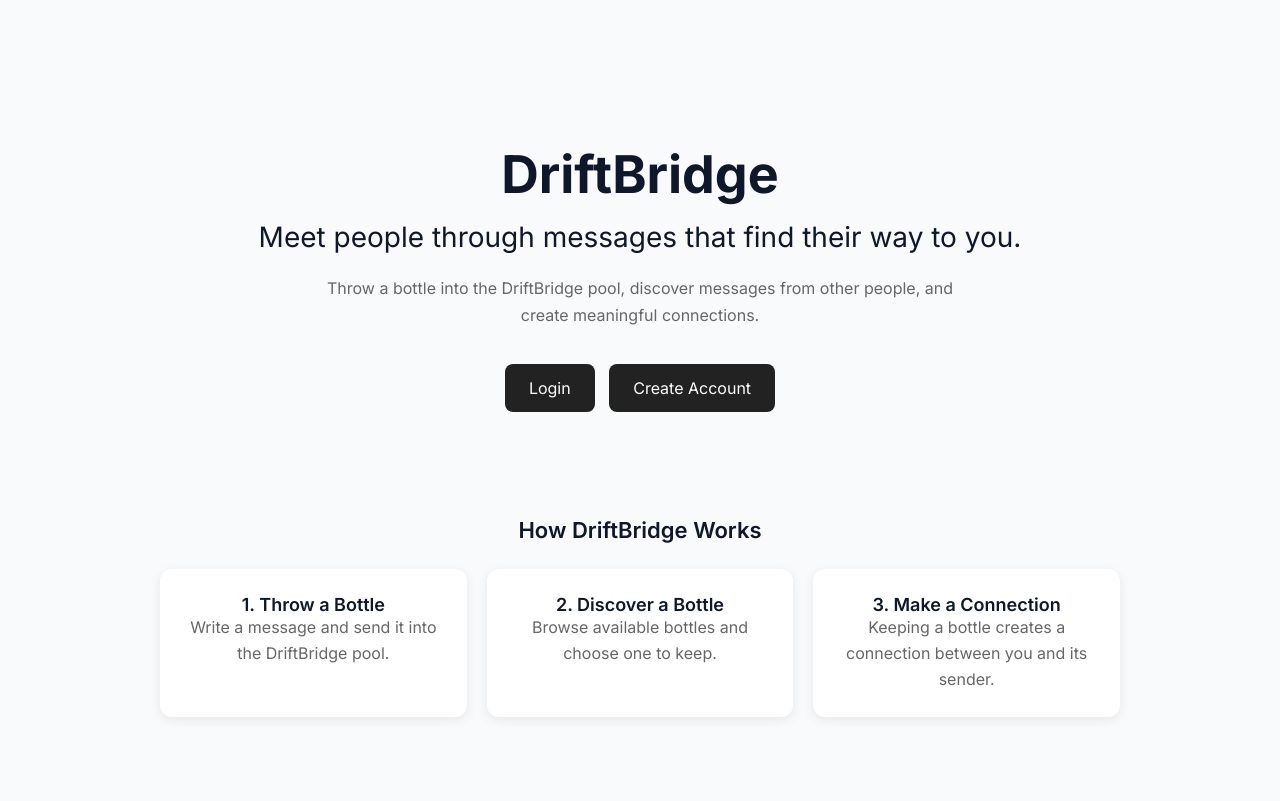
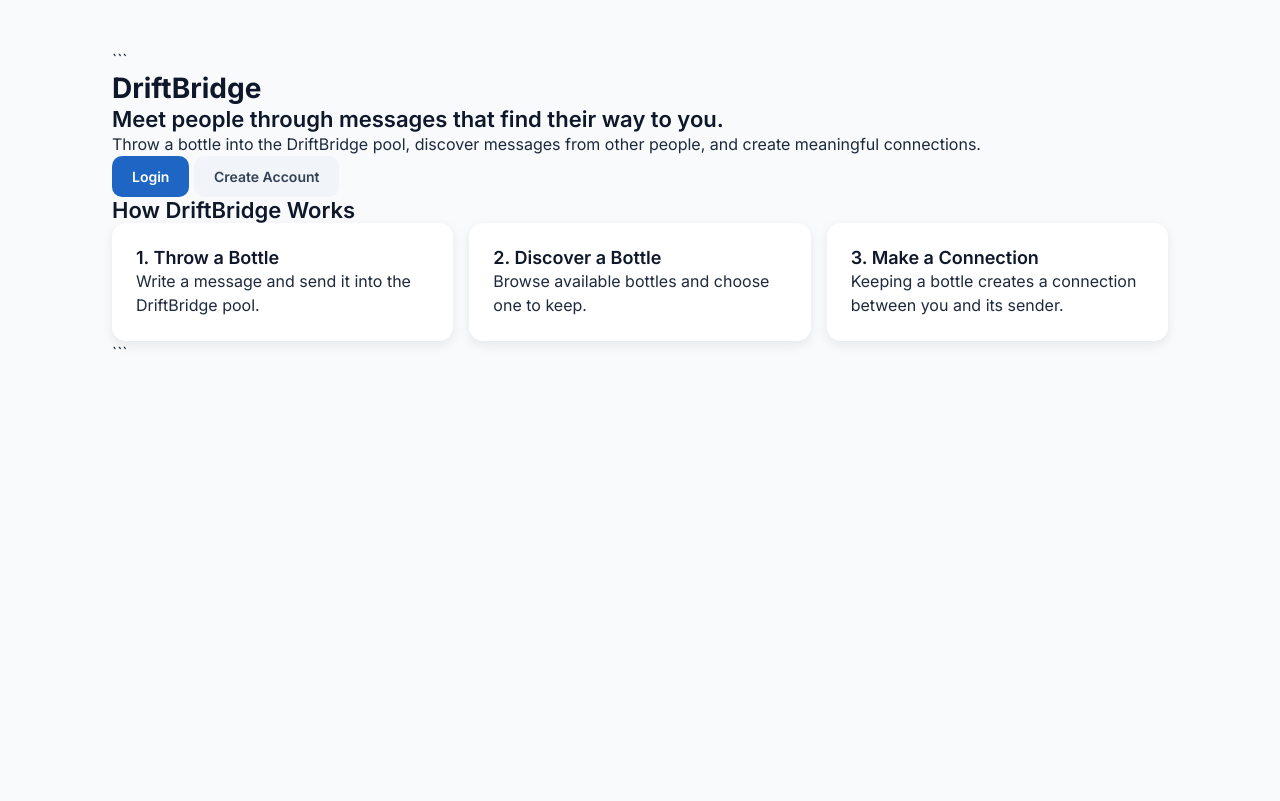
Before and after one commit to bhumika815/DriftBridge, a Flask app: page / in a window 1280 px wide. After the commit the page ends 350 px from the top, so only its background shows below. Run offline with Flask 3, Linux system fonts and the light colour scheme.

Commit message:
Improve landing page design

````diff
--- a/app/templates/landing.html
+++ b/app/templates/landing.html
@@ -6,8 +6,9 @@ DriftBridge
 
 {% block content %}
 
-<div class="landing-container">
+<div class="page-content">
 
+```
 <section class="hero">
 
     <h1>DriftBridge</h1>
@@ -21,11 +22,11 @@ DriftBridge
 
     <div class="hero-buttons">
 
-            <a href="{{ url_for('auth.login') }}">
+        <a href="{{ url_for('auth.login') }}" class="btn btn-primary">
             Login
         </a>
 
-            <a href="{{ url_for('auth.register') }}">
+        <a href="{{ url_for('auth.register') }}" class="btn btn-secondary">
             Create Account
         </a>
 
@@ -38,106 +39,46 @@ DriftBridge
 
     <h2>How DriftBridge Works</h2>
 
-        <div class="steps">
+    <div class="grid grid-3">
 
-            <div class="step">
+        <div class="card">
+
             <h3>1. Throw a Bottle</h3>
+
             <p>
                 Write a message and send it into the DriftBridge pool.
             </p>
+
         </div>
 
-            <div class="step">
+
+        <div class="card">
+
             <h3>2. Discover a Bottle</h3>
+
             <p>
                 Browse available bottles and choose one to keep.
             </p>
+
         </div>
 
-            <div class="step">
+
+        <div class="card">
+
             <h3>3. Make a Connection</h3>
+
             <p>
                 Keeping a bottle creates a connection between you
                 and its sender.
             </p>
+
         </div>
 
     </div>
 
 </section>
+```
 
 </div>
 
-
-<style>
-
-    .landing-container {
-        max-width: 1000px;
-        margin: 0 auto;
-        padding: 60px 20px;
-    }
-
-    .hero {
-        text-align: center;
-        padding: 60px 20px;
-    }
-
-    .hero h1 {
-        font-size: 52px;
-        margin-bottom: 15px;
-    }
-
-    .hero h2 {
-        font-size: 28px;
-        font-weight: normal;
-        margin-bottom: 20px;
-    }
-
-    .hero p {
-        max-width: 650px;
-        margin: 0 auto;
-        line-height: 1.7;
-        color: #666;
-    }
-
-    .hero-buttons {
-        margin-top: 30px;
-    }
-
-    .hero-buttons a {
-        display: inline-block;
-        padding: 12px 24px;
-        margin: 5px;
-        border-radius: 8px;
-        text-decoration: none;
-        background: #222;
-        color: white;
-    }
-
-    .how-it-works {
-        margin-top: 40px;
-        text-align: center;
-    }
-
-    .steps {
-        display: grid;
-        grid-template-columns: repeat(3, 1fr);
-        gap: 20px;
-        margin-top: 25px;
-    }
-
-    .step {
-        background: white;
-        padding: 25px;
-        border-radius: 12px;
-        box-shadow: 0 3px 12px rgba(0, 0, 0, 0.08);
-    }
-
-    .step p {
-        color: #666;
-        line-height: 1.6;
-    }
-
-</style>
-
 {% endblock %}
````
Lines whose indentation alone changed are shown as unchanged.
